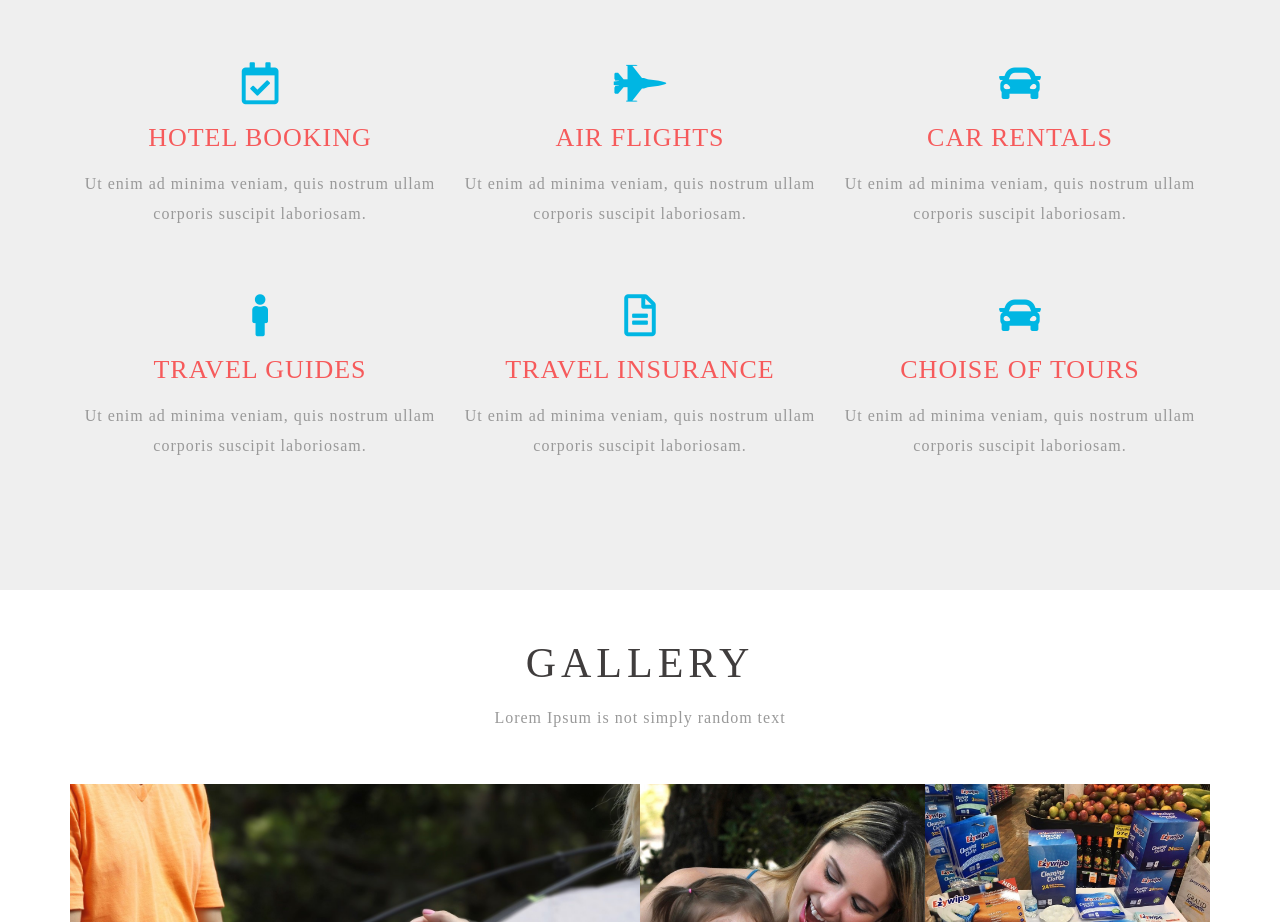
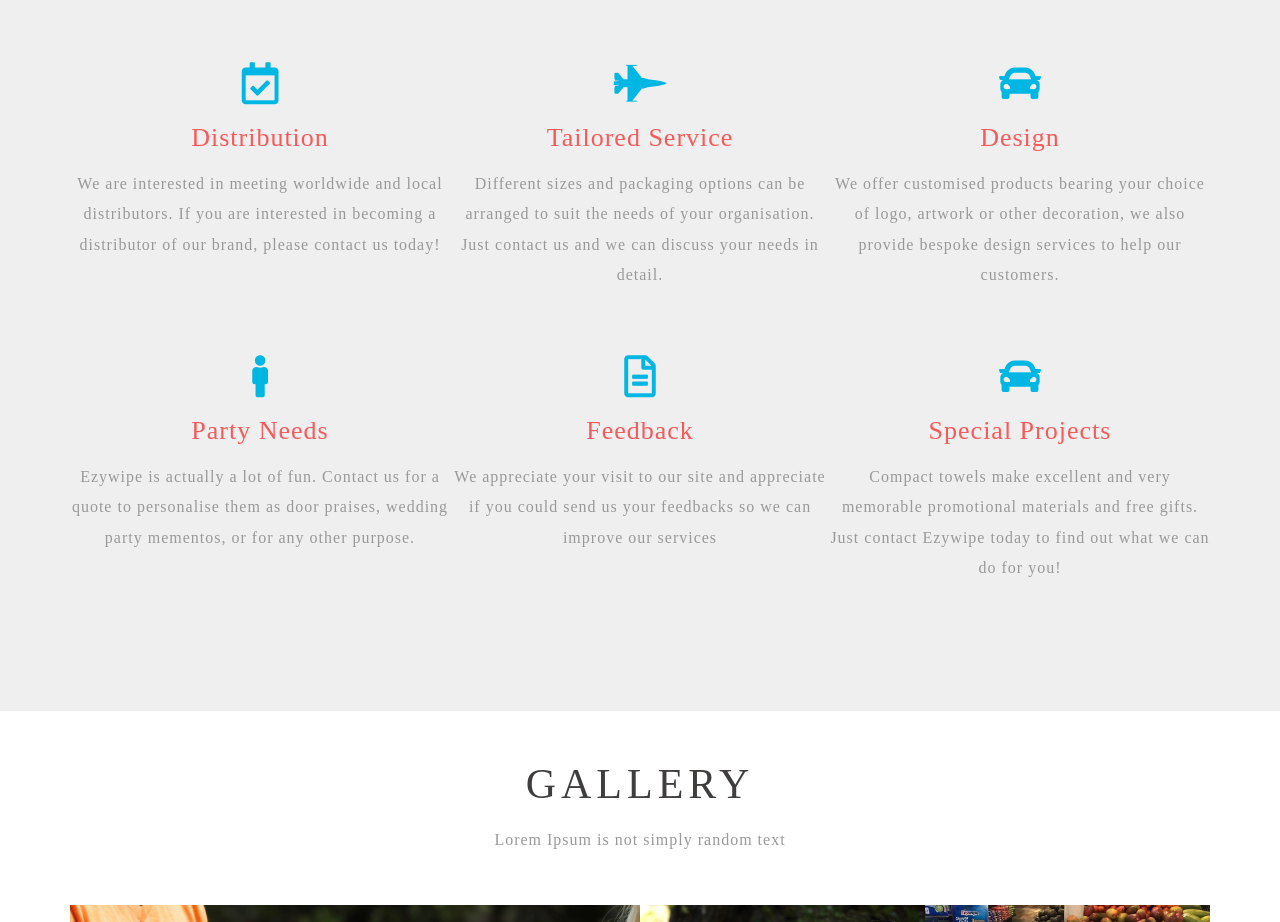
Before and after one commit to XcloudFance/Ezywipe-login, a plain HTML site: page static/index.html in a window 1280 px wide. Shown: the part 2940-3862 px from the top of the page. Drawn offline with Linux system fonts and the light colour scheme; a web font is replaced by a local one.

Commit message:
ezywipe1.1

```diff
--- a/static/index.html
+++ b/static/index.html
@@ -6,7 +6,7 @@
 
     <link rel="shortcut icon" href="favicon.ico" mce_href="favicon.ico" type="image/x-icon">
 
-    <title>Ezywipe - login</title>
+    <title>Ezywipe</title>
     <!--meta tags -->
     <meta charset="UTF-8">
     <meta name="viewport" content="width=device-width, initial-scale=1">
@@ -89,7 +89,7 @@
                 <h2 style="letter-spacing: -0.024em;line-height: 0.6;font-size: 72px;">Ezywipe</h2>
             <p>Just add water</p>
             <div class="video-button">
-                <a href="#small-dialog4" style="letter-spacing: -0.13px;" class="play-icon popup-with-zoom-anim ">
+                <a href="#video" style="letter-spacing: -0.13px;" class="play-icon popup-with-zoom-anim ">
 			<i class="fas fa-play-circle" style = "letter-spacing: 0.25px;"></i>watch video
 		</a>
             </div>
@@ -269,34 +269,34 @@
             <div class="row welcome-bottom">
                 <div class="col-md-4 welcome-grid text-center">
                     <i class="far fa-calendar-check"></i>
-                    <h4 class="my-3">HOTEL BOOKING</h4>
-                    <p>Ut enim ad minima veniam, quis nostrum ullam corporis suscipit laboriosam.</p>
+                    <h4 class="my-3">Distribution</h4>
+                    <p>We are interested in meeting worldwide and local distributors. If you are interested in becoming a distributor of our brand, please contact us today! </p>
                 </div>
                 <div class="col-md-4 welcome-grid text-center">
                     <i class="fas fa-fighter-jet"></i>
-                    <h4 class="my-3">AIR FLIGHTS</h4>
-                    <p>Ut enim ad minima veniam, quis nostrum ullam corporis suscipit laboriosam.</p>
+                    <h4 class="my-3">Tailored Service</h4>
+                    <p>Different sizes and packaging options can be arranged to suit the needs of your organisation. Just contact us and we can discuss your needs in detail.</p>
                 </div>
                 <div class="col-md-4 welcome-grid text-center">
                     <i class="fas fa-car"></i>
-                    <h4 class="my-3">CAR RENTALS</h4>
-                    <p>Ut enim ad minima veniam, quis nostrum ullam corporis suscipit laboriosam.</p>
+                    <h4 class="my-3">Design</h4>
+                    <p>We offer customised products bearing your choice of logo, artwork or other decoration, we also provide bespoke design services to help our customers.</p>
                 </div>
 
                 <div class="col-md-4 welcome-grid text-center ">
                     <i class="fas fa-male"></i>
-                    <h4 class="my-3">TRAVEL GUIDES</h4>
-                    <p>Ut enim ad minima veniam, quis nostrum ullam corporis suscipit laboriosam.</p>
+                    <h4 class="my-3">Party Needs</h4>
+                    <p>Ezywipe is actually a lot of fun. Contact us for a quote to personalise them as door praises, wedding party mementos, or for any other purpose.</p>
                 </div>
                 <div class="col-md-4 welcome-grid text-center">
                     <i class="far fa-file-alt"></i>
-                    <h4 class="my-3">TRAVEL INSURANCE</h4>
-                    <p>Ut enim ad minima veniam, quis nostrum ullam corporis suscipit laboriosam.</p>
+                    <h4 class="my-3">Feedback</h4>
+                    <p>We appreciate your visit to our site and appreciate if you could send us your feedbacks so we can improve our services</p>
                 </div>
                 <div class="col-md-4 welcome-grid text-center">
                     <i class="fas fa-car"></i>
-                    <h4 class="my-3">CHOISE OF TOURS</h4>
-                    <p>Ut enim ad minima veniam, quis nostrum ullam corporis suscipit laboriosam.</p>
+                    <h4 class="my-3">Special Projects</h4>
+                    <p>Compact towels make excellent and very memorable promotional materials and free gifts. Just contact Ezywipe today to find out what we can do for you!</p>
                 </div>
             </div>
         </div>
```
